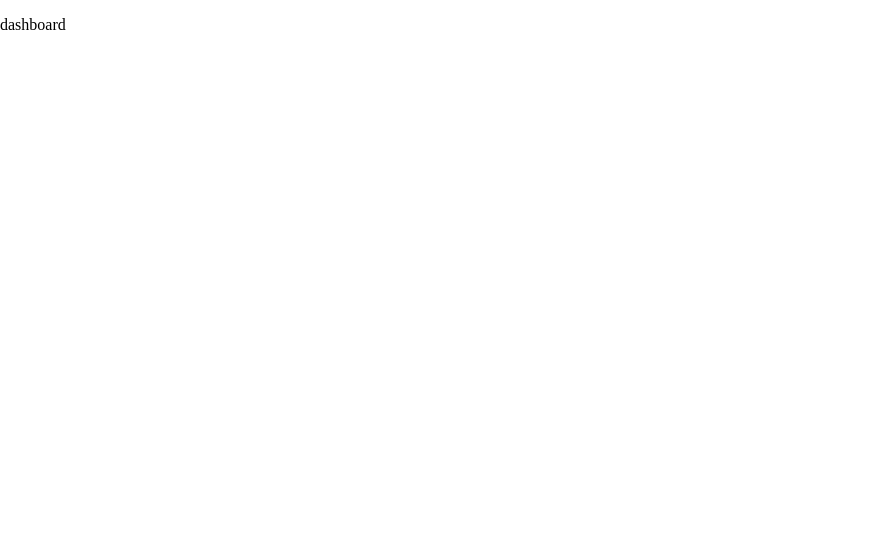
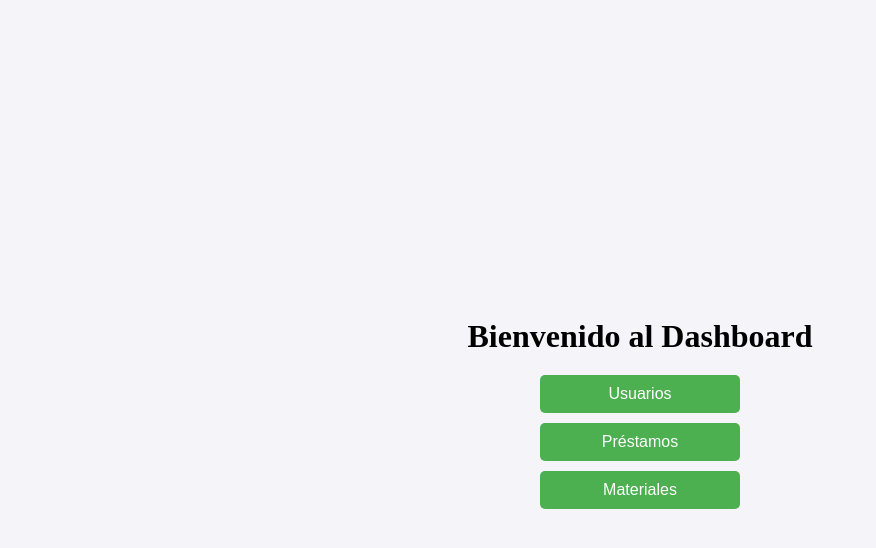
Before and after one commit to BraytoGBDX/front-prestamos-react, a React (Vite) app: page /dashboard in a window 1280 px wide. Shown: the top 548 px of the page, without its empty margins (0-876 px from the left). Built offline with nearby package versions, Linux system fonts and the light colour scheme.

Commit message:
Add: Dashboard template

```diff
--- a/src/pages/Dashboard.jsx
+++ b/src/pages/Dashboard.jsx
@@ -1,9 +1,36 @@
 import { useNavigate } from "react-router-dom";
+import "../styles/Dashboard.css"; // Estilo para el Dashboard
 
-export default function Dashboard(){
-    return(
-        <>
-            <p>dashboard</p>
-        </>
-    )
+export default function Dashboard() {
+  const navigate = useNavigate();
+
+  const handleNavigate = (page) => {
+    navigate(`/${page}`); // Redirige a la página correspondiente
+  };
+
+  return (
+    <div className="dashboard-container">
+      <h2 className="dashboard-title">Bienvenido al Dashboard</h2>
+      <div className="dashboard-buttons">
+        <button
+          className="dashboard-button"
+          onClick={() => handleNavigate("usuarios")}
+        >
+          Usuarios
+        </button>
+        <button
+          className="dashboard-button"
+          onClick={() => handleNavigate("prestamos")}
+        >
+          Préstamos
+        </button>
+        <button
+          className="dashboard-button"
+          onClick={() => handleNavigate("materiales")}
+        >
+          Materiales
+        </button>
+      </div>
+    </div>
+  );
 }
--- /dev/null
+++ b/src/styles/Dashboard.css
@@ -0,0 +1,35 @@
+.dashboard-container {
+    display: flex;
+    flex-direction: column;
+    align-items: center;
+    justify-content: center;
+    height: 100vh;
+    background-color: #f4f4f9;
+  }
+
+  .dashboard-title {
+    font-size: 2rem;
+    margin-bottom: 20px;
+  }
+
+  .dashboard-buttons {
+    display: flex;
+    flex-direction: column;
+    gap: 10px;
+  }
+
+  .dashboard-button {
+    background-color: #4CAF50;
+    color: white;
+    padding: 10px 20px;
+    border: none;
+    cursor: pointer;
+    font-size: 1rem;
+    width: 200px;
+    border-radius: 5px;
+    transition: background-color 0.3s ease;
+  }
+
+  .dashboard-button:hover {
+    background-color: #45a049;
+  }
```
